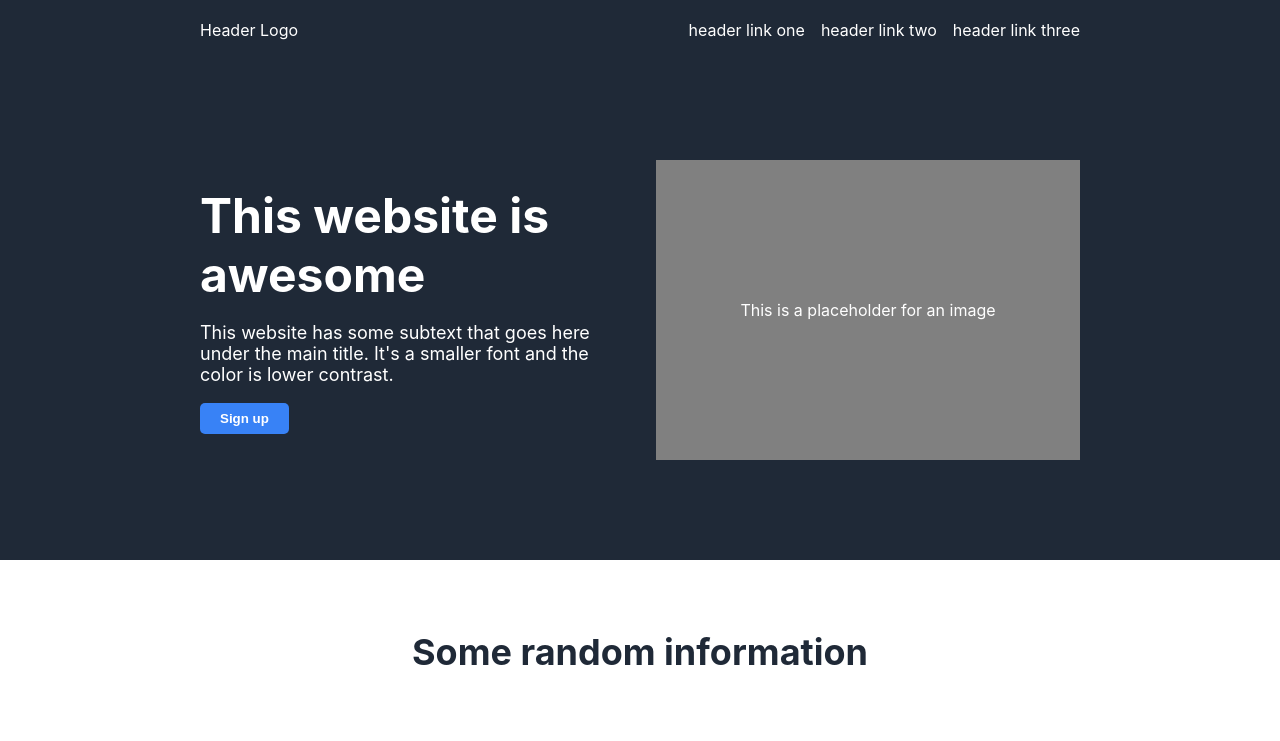
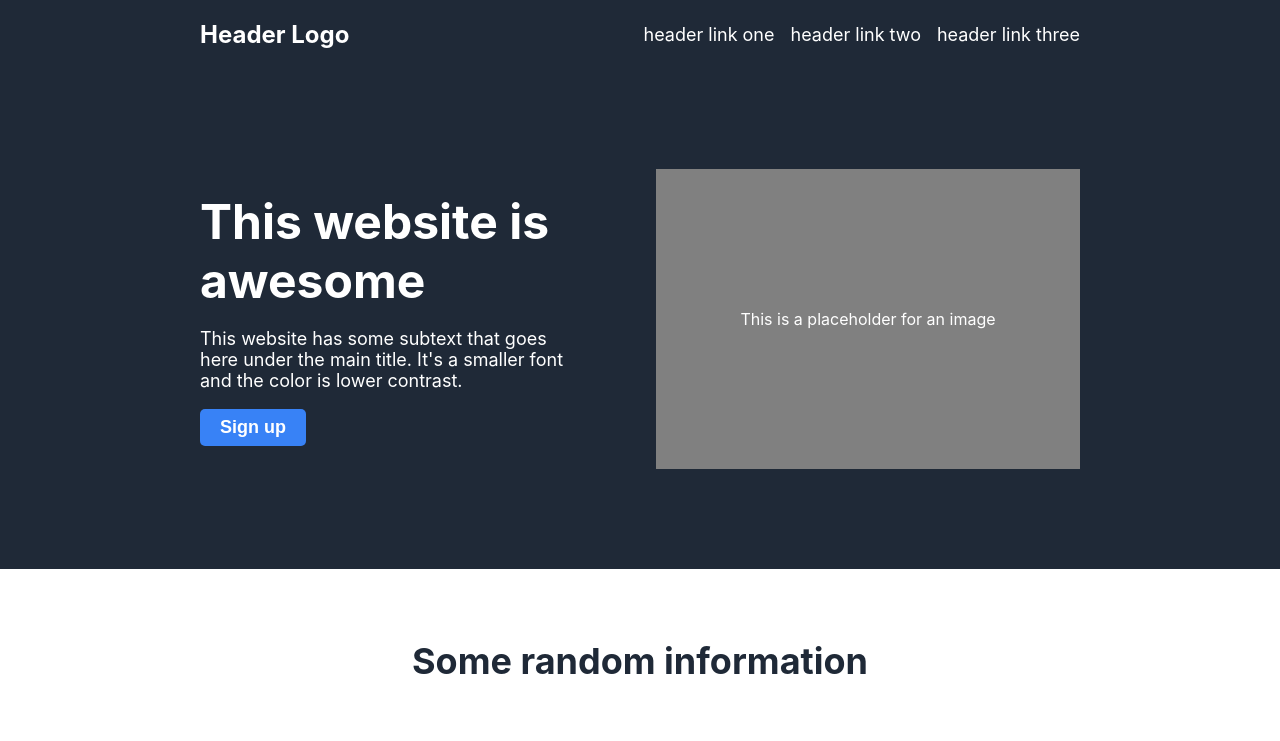
Before and after one commit to JonoAngelo/landing-page, a plain HTML site: page index.html in a window 1280 px wide. Shown: the top 741 px of the page. Drawn offline with Linux system fonts and the light colour scheme.

Commit message:
Add files via upload

```diff
--- a/style.css
+++ b/style.css
@@ -5,6 +5,8 @@ body {
     flex-direction: column;
     margin: 0 auto;
 }
+
+/* nav bar -> layout then logo then links */
 
 .nav {
     display: flex;
@@ -15,11 +17,14 @@ body {
     padding: 20px;
     padding-left: 200px;
     padding-right: 200px;
+    font-size: 18px;
 }
 
 a {
     text-decoration: none;
     color: white;
+    font-size: 24px;
+    font-weight: bold;
 }
 
 ul {
@@ -29,6 +34,8 @@ ul {
     list-style-type: none;
     display: flex;
 }
+
+/* hero section -> layout container splitting left and right, then organise left side, then right side */
 
 .hero {
     display: flex;
@@ -49,8 +56,15 @@ ul {
     padding-left: 0;
 }
 
+h1 {
+    font-size: 48px;
+    font-weight: bolder;
+    margin: 0;
+}
+
 .heroleft p {
     font-size: 18px;
+    padding-right: 50px;
 }
 
 button {
@@ -60,6 +74,7 @@ button {
     border: none;
     border-radius: 5px;
     font-weight: bold;
+    font-size: 18px;
 }
 
 .heroright {
@@ -71,11 +86,8 @@ button {
     height: 300px;
 }
 
-h1 {
-    font-size: 48px;
-    font-weight: bolder;
-    margin: 0;
-}
+/* info section -> column layout for heading and images, with images and text held in another container, and each image and subtext in it's own container.
+infoti inside infocon, infocon and h2 inside info */
 
 .info {
     display: flex;
@@ -116,6 +128,8 @@ h2 {
     margin-bottom: 10px;
 }
 
+/* testimonial section */
+
 .testimonial {
     height: 400px;
     background-color: #E5E7EB;
@@ -140,6 +154,8 @@ h2 {
     align-self: flex-end;
     margin: 0;
 }
+
+/* call to action -> see html..having the 2 texts in one div makes flex see it as one element and button as another, so the texts run one in column as opposed to all in a row */
 
 .cta {
     height: 350px;
@@ -168,7 +184,10 @@ h2 {
 .signup2 {
     border: solid white;
     padding: 10px 25px;
+    font-size: 18px;
 }
+
+/* footer section */
 
 .footer {
     height: 100px;
```
